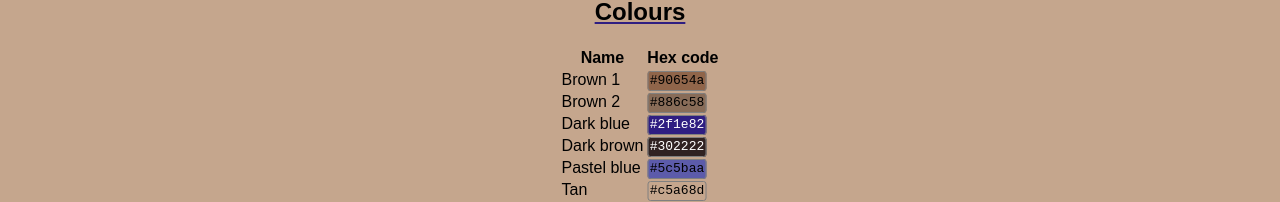
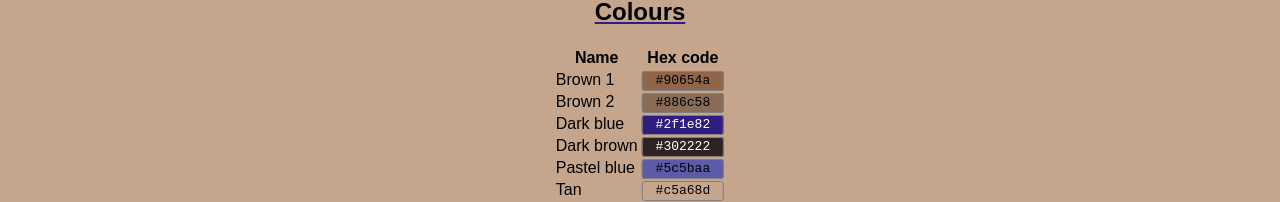
Before and after one commit to IbzanHyena/ref.ibzan.co.uk, a Next.js app: page / in a window 1280 px wide. Shown: the part 914-1116 px from the top of the page. Built offline with nearby package versions, Linux system fonts and the light colour scheme.

Commit message:
Add padding to colours

```diff
--- a/styles/globals.css
+++ b/styles/globals.css
@@ -60,7 +60,7 @@ body {
     font-family: monospace;
     border: 1px solid gray;
     border-radius: 3px;
-    padding: 0.1em 0.1em;
+    padding: 0.1em 1em;
   }
 
   /* Tab stuff */
```
